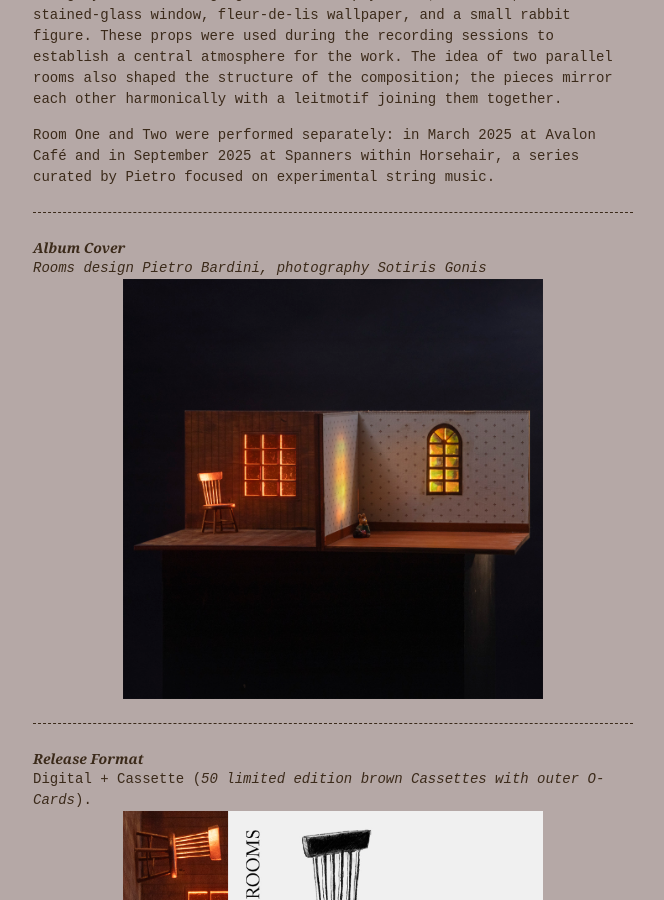
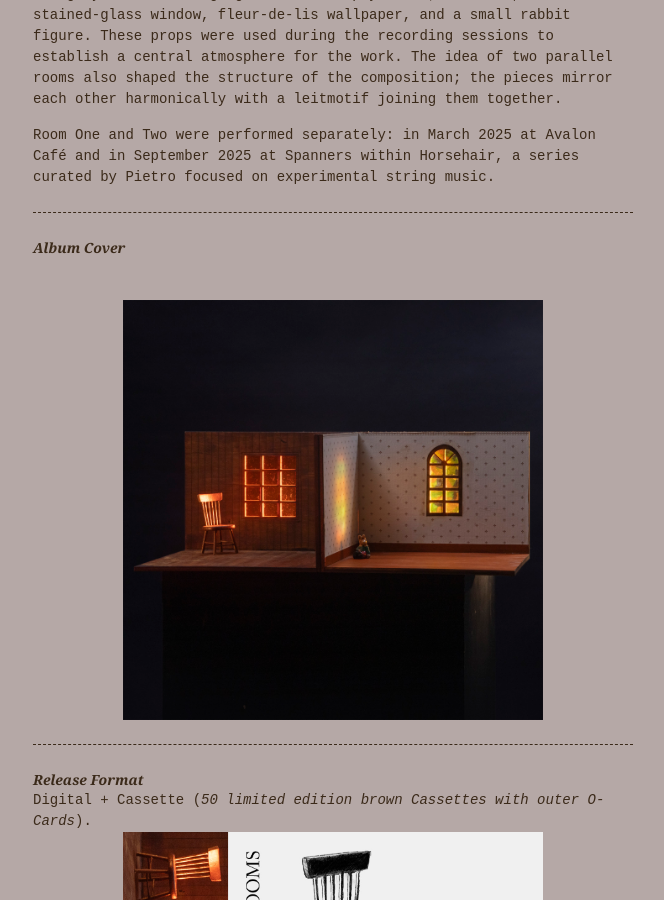
Before and after one commit to StrataEdition/Parallel-Rooms-EPK, a Jekyll site: the page built from index.md, in a window 1280 px wide and 900 px high, scrolled down 478 px. Shown: the whole window, without its empty margins (307-971 px from the left). Built offline with Jekyll 4.4.1, drawn with Linux system fonts in a browser that asks for light colours.

Commit message:
Update index.md

```diff
--- a/index.md
+++ b/index.md
@@ -25,7 +25,7 @@ Room One and Two were performed separately: in March 2025 at Avalon Café and in
 ---
 
 ## Album Cover
-*Rooms design Pietro Bardini, photography Sotiris Gonis*
+<br>
 <img src="ParallelRooms_webRes.jpg" alt="Parallel Rooms Cover" class="centered-image">
 
 ---
```
